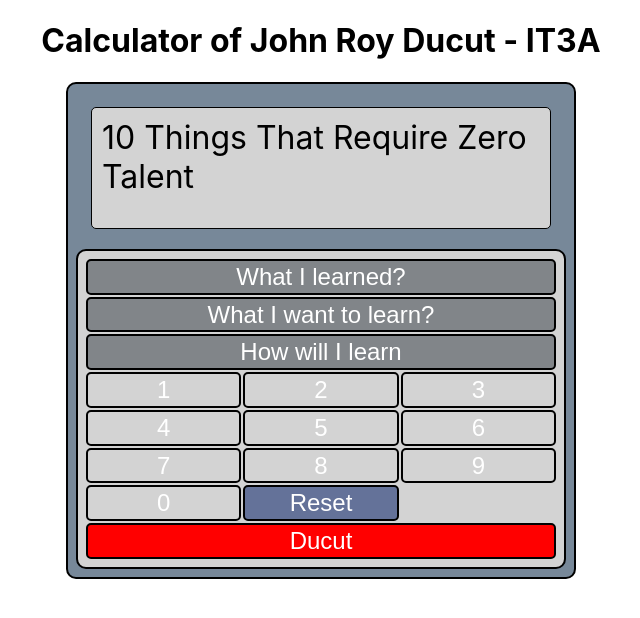
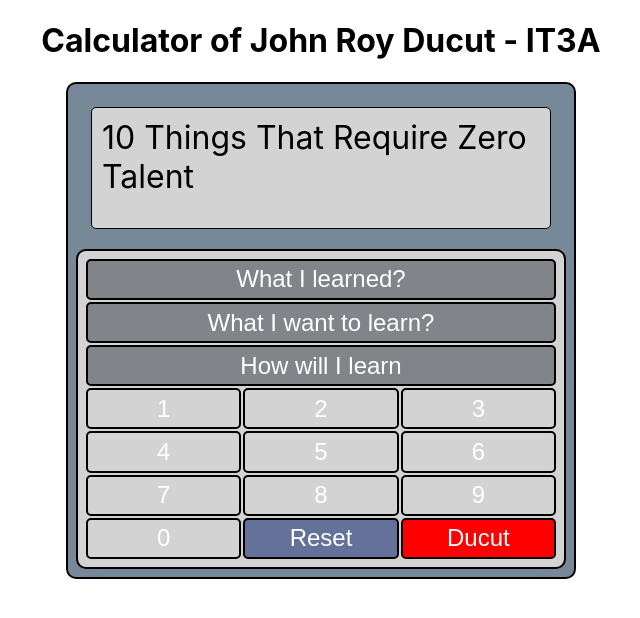
Before and after one commit to armandoxd03/passcode, a React (Create React App) app: page / in a window 1280 px wide. Shown: the top 618 px of the page, without its empty margins (319-959 px from the left). Built offline with nearby package versions, Linux system fonts and the light colour scheme.

Commit message:
Update App.js

```diff
--- a/src/App.js
+++ b/src/App.js
@@ -92,7 +92,7 @@ function App() {
             <Key label={9} onClick={numClickHandler} />
             <Key label={0} onClick={numClickHandler} />
             <Key label={"Reset"} onClick={clrClickHandler} className="blue-button" />
-            <Key label={"Ducut"} onClick={() => setDisp("John Roy Ducut")} className="full-width red-button" />
+            <Key label={"Ducut"} onClick={() => setDisp("John Roy Ducut")} className="red-button" />
           </div>
         </div>
       </div>
```
